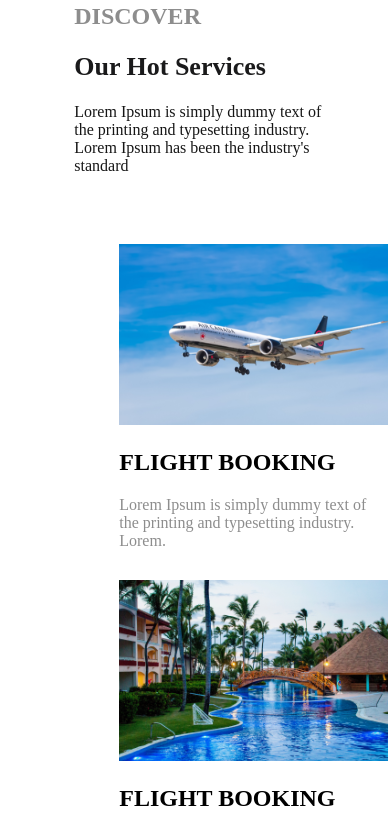
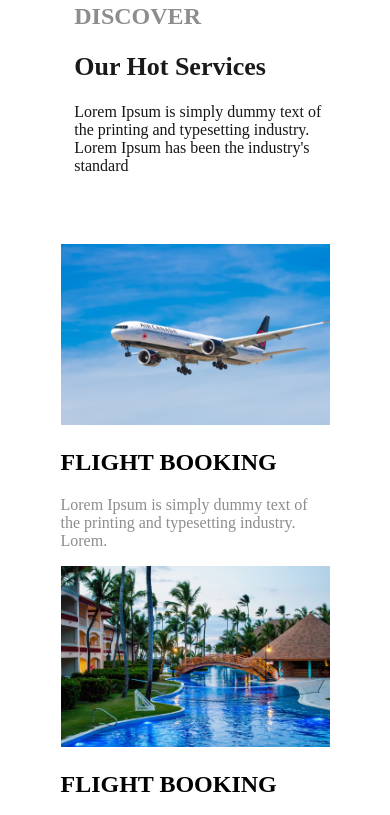
Before and after one commit to giorgi270078/leqcia-9, a plain HTML site: page index.html in a window 390 px wide. Shown: the part 810-1625 px from the top of the page. Drawn offline with Linux system fonts and the light colour scheme.

Commit message:
redagt
cvlileba shevitane mediashi

```diff
--- a/css/media.css
+++ b/css/media.css
@@ -22,7 +22,9 @@
 }
 @media (max-width: 900px){
     .s-3-weaper{
-        width: 45%;
+        margin: 0 auto;
+        display: flex;
+        justify-content: center;
     }
     .s-2-weaper > img:nth-child(4),
     .s-2-weaper > img:nth-child(5){
@@ -33,9 +35,7 @@
     }
 }
 @media (max-width: 1024px) {
-    p{
-        margin-bottom: 30px;
-    }
+
     .logo-1{
         display: block;
     }
@@ -54,11 +54,11 @@
         color: lightcoral;
     }
     .s-2-wraper, .s-3-weaper{
-
+        justify-content: center;
         margin: 0 auto;
     }
     .p-1{
-
+        justify-content: center;
         margin: 0 auto;
 
     }
--- a/index.html
+++ b/index.html
@@ -45,7 +45,7 @@
                 <h2 class="Our">Our Hot Services</h2>
                 <p class="Lorem">Lorem Ipsum is simply dummy text of the printing and typesetting industry. Lorem Ipsum has been the industry's standard</p>
             </div>
-            <div  class="s-2-weaper s-3-weaper  right">
+            <div  class="s-2-weaper s-3-weaper ">
                 <div>
                     <img src="img/tvitmfrinavi.png" alt="tvitmfrinavi">
                     <h2>FLIGHT BOOKING</h2>
```
